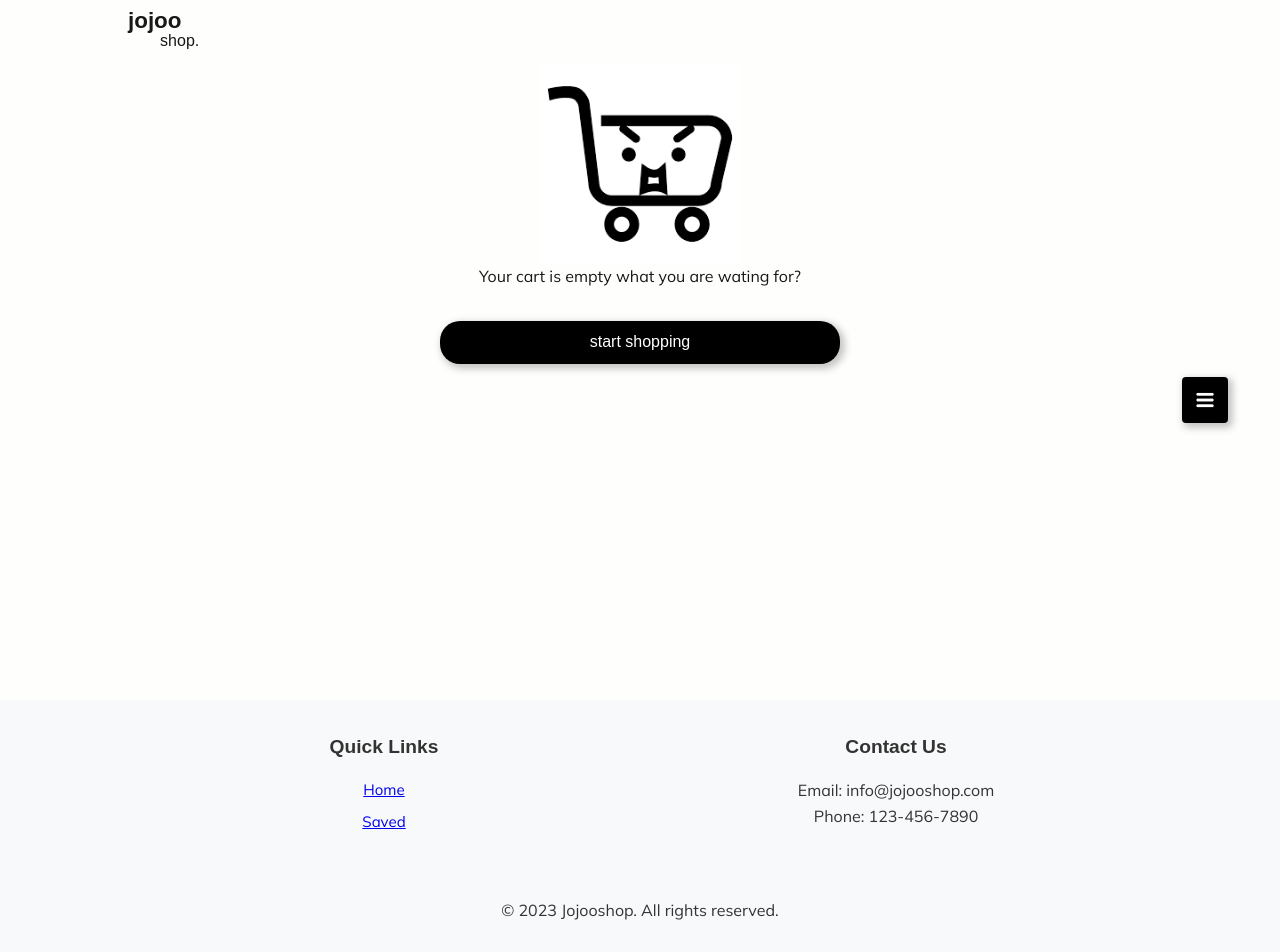
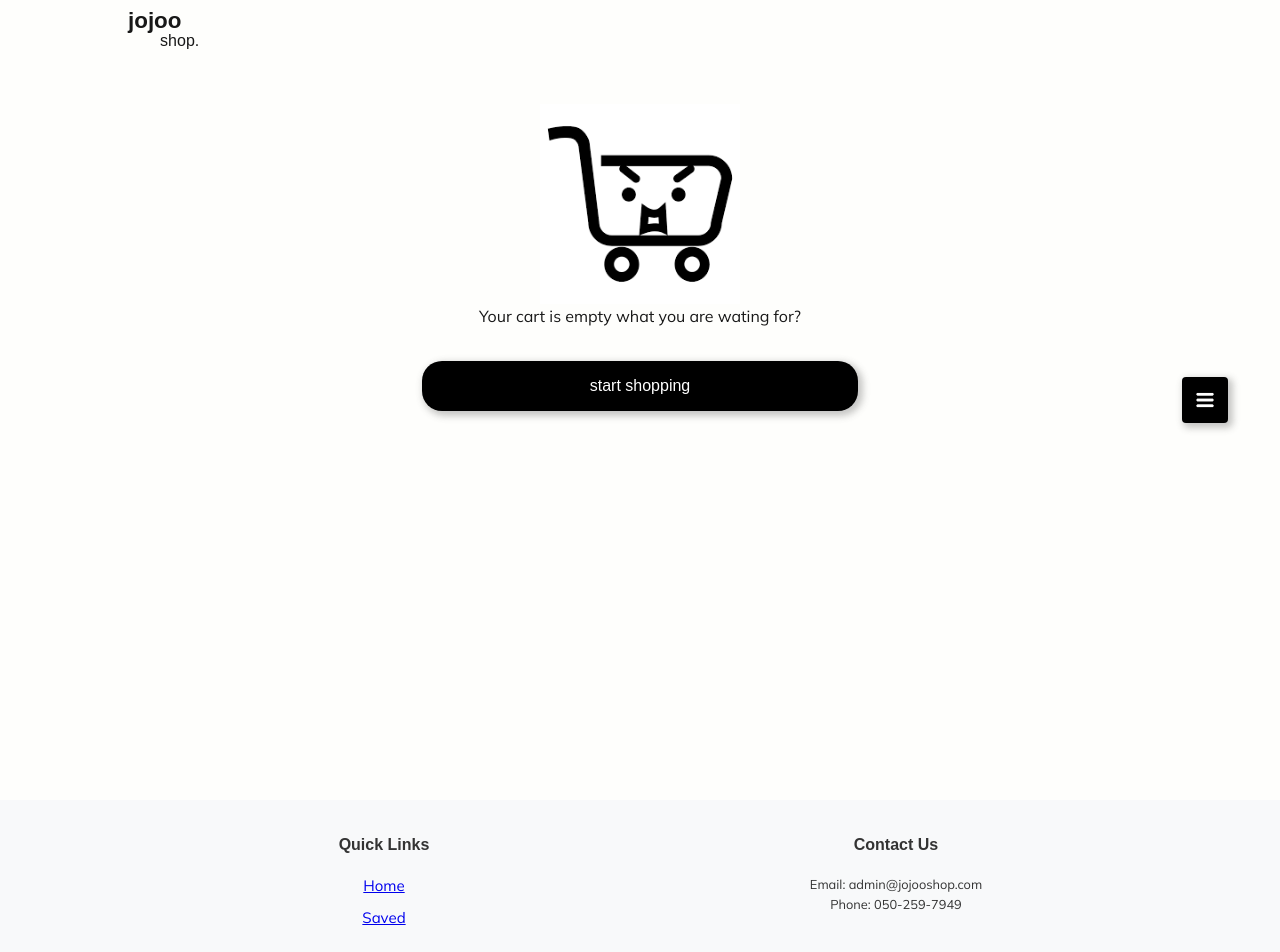
Before and after one commit to kjavedan/jojoo_shop, a Vue app: page /cart in a window 1280 px wide. Shown: the top 952 px of the page. Built offline with nearby package versions, Linux system fonts and the light colour scheme; a web font is replaced by a local one.

Commit message:
fixed: styling in viewCart

```diff
--- a/src/App.vue
+++ b/src/App.vue
@@ -32,7 +32,7 @@ import Footer from '@/components/Footer.vue'
 
 .container {
   width: 97%;
-  min-height: 100%;
+  min-height: 100svh;
   padding-top: 0.5rem;
   margin: 0 auto;
   // border: solid;
--- a/src/components/ButtonAddToCart.vue
+++ b/src/components/ButtonAddToCart.vue
@@ -28,7 +28,7 @@ const handleClick = () => {
     setTimeout(() => {
       loading.value = false
       emits('click')
-    }, 3700)
+    }, 2500)
   }
 }
 </script>
@@ -102,7 +102,7 @@ const handleClick = () => {
     top: 50%;
     margin: -14px 0 0 -18px;
     transform-origin: 12px 23px;
-    transform: translateX(-120px) rotate(-18deg);
+    transform: translateX(-100px) rotate(-18deg);
     &:before,
     &:after {
       content: '';
@@ -157,14 +157,14 @@ const handleClick = () => {
     --offset: 0;
     --offset-d: 1.73s;
     .cart {
-      animation: cart 3.4s linear forwards 0.2s;
+      animation: cart 2.2s linear forwards 0.2s;
     }
   }
 }
 
 @keyframes cart {
   12.5% {
-    transform: translateX(-60px) rotate(-18deg);
+    transform: translateX(-40px) rotate(-18deg);
   }
   25%,
   45%,
--- a/src/components/CartItem.vue
+++ b/src/components/CartItem.vue
@@ -1,9 +1,6 @@
 <template>
   <div :class="['cart-item']">
     <div class="left">
-      <div class="delete" @click="store.removeProductFromCart(id)">
-        <img height="24" src="@/assets/images/Trash.png" :alt="trash" />
-      </div>
       <div class="product-img">
         <img :src="imgUrl" :alt="name" />
       </div>
@@ -22,6 +19,9 @@
         <h6>Total price:</h6>
         <span class="txt-small">{{ count * price }}AED</span>
       </div>
+    </div>
+    <div class="delete" @click="store.removeProductFromCart(id)">
+      <img height="24" src="@/assets/images/Trash.png" :alt="trash" />
     </div>
   </div>
 </template>
@@ -43,16 +43,11 @@ const store = useProductStore()
   @include row-between;
   gap: 10px;
   .left {
-    width: 130px;
+    // width: 130px;
     height: 100%;
     display: flex;
     align-items: center;
-    gap: 20px;
-    .delete {
-      cursor: pointer;
-      width: 30px;
-      @include flex-center;
-    }
+
     .product-img {
       min-width: 80px;
       background: #f6f6f6;
@@ -99,5 +94,11 @@ const store = useProductStore()
       font-weight: bold;
     }
   }
+  .delete {
+    cursor: pointer;
+    width: 20px;
+    @include flex-center;
+    margin-left: 10px;
+  }
 }
 </style>
--- a/src/components/Footer.vue
+++ b/src/components/Footer.vue
@@ -13,8 +13,8 @@
         </div>
         <div class="footer-section">
           <h3>Contact Us</h3>
-          <p>Email: info@jojooshop.com</p>
-          <p>Phone: 123-456-7890</p>
+          <p>Email: admin@jojooshop.com</p>
+          <p>Phone: 050-259-7949</p>
         </div>
       </div>
       <div class="copyright">
@@ -29,11 +29,14 @@ import { RouterLink } from 'vue-router'
 </script>
 
 <style lang="scss" scoped>
+@import '@/assets/scss/main.scss';
+
 .footer {
   background-color: #f8f9fa;
   padding: 2rem 0;
   color: #333;
   text-align: center;
+  width: 100%;
 }
 
 .container {
@@ -43,17 +46,24 @@ import { RouterLink } from 'vue-router'
 
 .footer-content {
   display: flex;
-  justify-content: space-around;
+  justify-content: space-between;
   flex-wrap: wrap;
+
+  @include tablet {
+    justify-content: space-around;
+  }
 }
 
 .footer-section {
   flex: 1;
   margin-bottom: 1.5rem;
+  h3 {
+    font-size: 1rem;
+    margin-bottom: 1rem;
+  }
 
-  h3 {
-    font-size: 1.2rem;
-    margin-bottom: 1rem;
+  p {
+    font-size: 0.8rem;
   }
 
   ul {
@@ -67,6 +77,6 @@ import { RouterLink } from 'vue-router'
 
 .copyright {
   margin-top: 2rem;
-  font-size: 0.9rem;
+  font-size: 0.7rem;
 }
 </style>
--- a/src/components/OrderHistory.vue
+++ b/src/components/OrderHistory.vue
@@ -1,6 +1,6 @@
 <template>
   <div class="wrapper" v-if="orderHistoryData.length">
-    <h2>Order history</h2>
+    <h3>Order history</h3>
     <div class="order-history">
       <OrderHistoryItem
         v-for="order in orderHistoryData"
@@ -34,7 +34,7 @@ const { orderHistoryData } = storeToRefs(store)
   .order-history {
     width: calc(100% + 6px);
     overflow-x: scroll;
-    height: 90px;
+    height: 100px;
     display: flex;
     align-items: center;
     gap: 10px;
@@ -46,7 +46,7 @@ const { orderHistoryData } = storeToRefs(store)
       min-width: 110px;
       padding: 10px;
       @include round-l;
-      @include shadow-s;
+      @include shadow-m;
       background: $clr-white-soft;
       @include flex-col;
       justify-content: center;
--- a/src/components/OrderHistoryItem.vue
+++ b/src/components/OrderHistoryItem.vue
@@ -35,9 +35,9 @@ const getStatus = computed(() => {
   min-width: 110px;
   padding: 10px;
   @include round-m;
-  @include shadow-s;
   background: $clr-white-soft;
   @include flex-col;
+
   justify-content: center;
   align-items: center;
 
--- a/src/views/CartView.vue
+++ b/src/views/CartView.vue
@@ -65,9 +65,10 @@ const handlePayment = () => {
 .wrapper {
   max-width: 500px;
   margin: 1rem auto;
+  margin-top: 1.5rem;
   .cart {
     @include flex-col;
-    padding: 1rem 1rem 1rem 0.5rem;
+    padding: 1rem 0.5rem;
     gap: 15px;
 
     .checkout {
@@ -82,10 +83,8 @@ const handlePayment = () => {
     }
   }
   .empty-cart {
-    height: 300px;
-    width: 400px;
-    margin: 0 auto;
     text-align: center;
+    padding: 2rem;
     img {
       width: 200px;
       margin: 0 auto;
--- a/src/views/FavoriteView.vue
+++ b/src/views/FavoriteView.vue
@@ -17,7 +17,7 @@ const pageRef = ref(null)
 .favorite {
   position: relative;
   width: 100%;
-  height: 100%;
+
   // border: solid red;
   overflow-y: scroll;
 }
```
